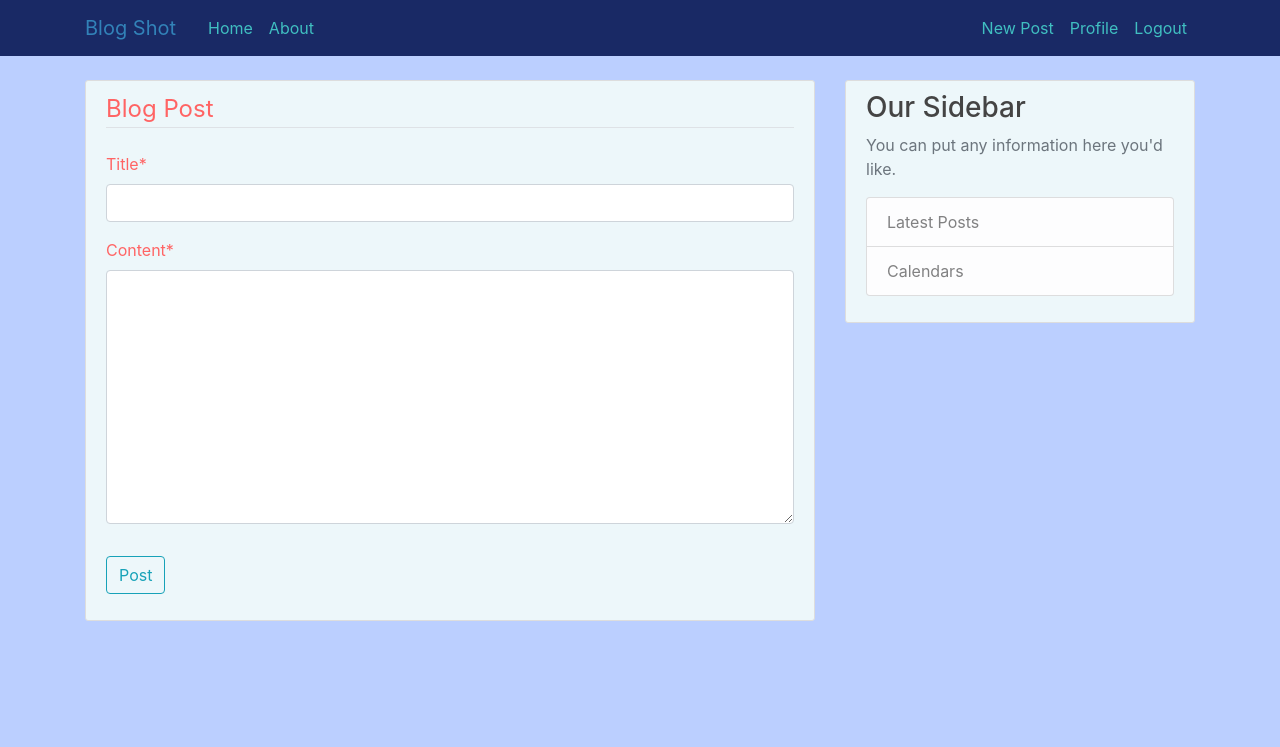
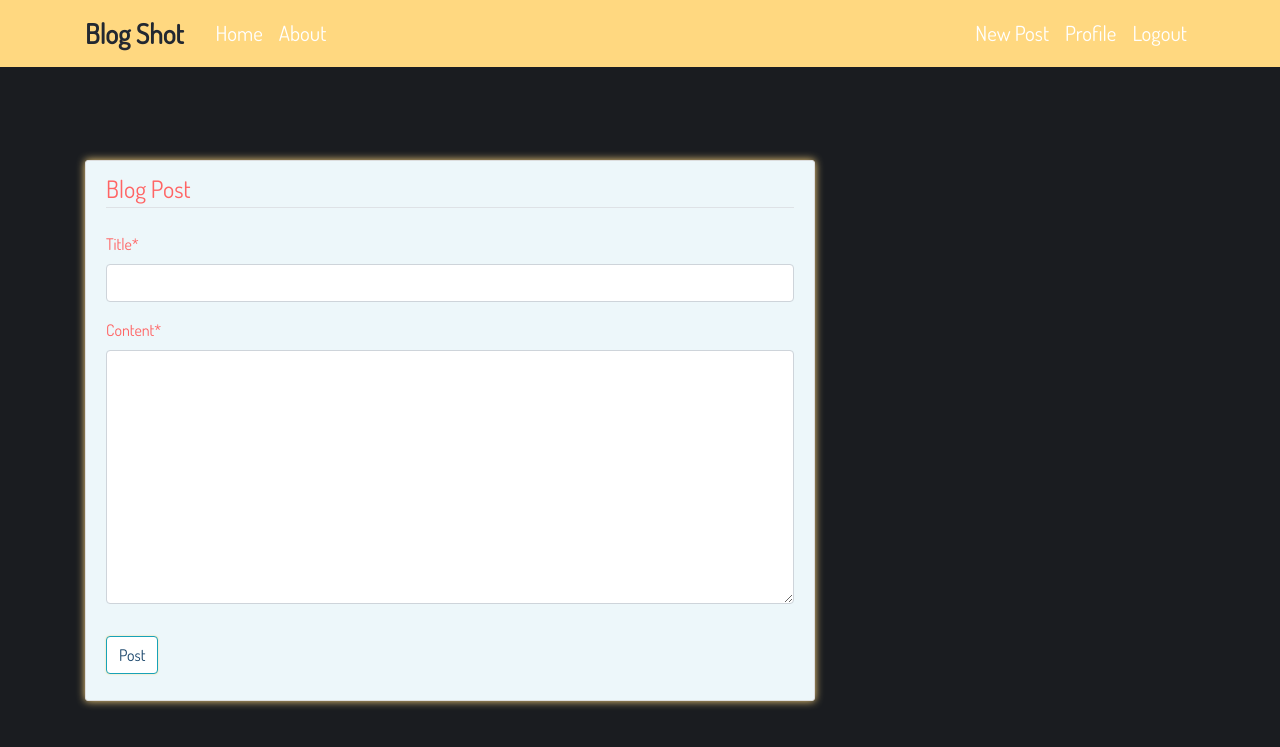
Before and after one commit to Riya-Prasad/djangoBlog, a Django app: page /post/new/ in a window 1280 px wide. Shown: the top 747 px of the page. Run offline with Django 3.2, Linux system fonts and the light colour scheme; the visitor is signed in with stand-in values (Sample User, id 1); some libraries are stand-ins or nearby versions.

Commit message:
changed few colors and remove sidebar

```diff
--- a/django_blog/blog/static/blog/main.css
+++ b/django_blog/blog/static/blog/main.css
@@ -1,6 +1,8 @@
+@import url('https://fonts.googleapis.com/css2?family=Dosis:wght@400&display=swap');
 
 body {
-  background-color: #bbcfff;
+  font-family: 'Dosis', sans-serif;
+  background-color: #1a1c20;
   color: #ff6464;
   margin-top: 5rem;
 }
@@ -19,27 +21,30 @@ ul {
 }
 
 .container .navbar-brand {
-  color: #3282b8;
+  font-size: 1.7rem;
+  font-weight: 600;
+  color: #222831;
 }
 
 .container .navbar-brand:hover{
-  color: #52de97;
+  color: #29a19c;
 }
 
 .bg-steel {
-  background-color: #192965;
+  background-color: #ffd880;
 }
 
 .site-header .navbar-nav .nav-link {
-  color: #40bfc1;
+  font-size: 1.3rem;
+  color: #fff;
 }
 
 .site-header .navbar-nav .nav-link:hover {
-  color: #52de97;
+  color: #29a19c;
 }
 
 .site-header .navbar-nav .nav-link.active {
-  font-weight: 500;
+  font-weight: 600;
 }
 
 .content-section {
@@ -48,10 +53,12 @@ ul {
   border: 1px solid #dddddd;
   border-radius: 3px;
   margin-bottom: 20px;
+  box-shadow: 0 0 8px #ffd880;
+
 }
 
 .article-title {
-  color: #5f6caf;
+  color: #00303f;
 }
 
 a.article-title:hover {
@@ -60,7 +67,7 @@ a.article-title:hover {
 }
 
 .article-content {
-  color: #fe9801;
+  color: #c72c41;
   white-space: pre-line;
 }
 
@@ -71,14 +78,18 @@ a.article-title:hover {
 }
 
 .article-metadata {
-  color: #6c5b7b;
+  color: #184d47;
   padding-bottom: 1px;
   margin-bottom: 4px;
   border-bottom: 1px solid #e3e3e3
 }
 
+.article-metadata a{
+  color: #045762;
+}
+
 .article-metadata a:hover {
-  color: #018383;
+  color: #4e8d7c;
   text-decoration: none;
 }
 
@@ -98,3 +109,13 @@ a.article-title:hover {
 .account-heading {
   font-size: 2.5rem;
 }
+
+.btn{
+  background-color: #fff;
+  color: #19456b;
+  box-shadow: 0 0 2px #ffd880;
+}
+
+.btn:hover{
+  background-color: #00917c;
+}
--- a/django_blog/blog/templates/blog/index.html
+++ b/django_blog/blog/templates/blog/index.html
@@ -50,7 +50,7 @@
 
 	<main role="main" class="container">
 	    <div class="row">
-	    <div class="col-md-8">
+		    <div class="col-md-8" style="padding-top: 5rem;">
 		      {% if messages %}
 		      	{% for message in messages %}
 		      		<div class="alert alert-{{ message.tags }}">
@@ -59,17 +59,6 @@
 		      	{% endfor %}
 		      {% endif %}
 		      {% block content %}{% endblock %}
-	    </div>
-	    <div class="col-md-4">
-	      <div class="content-section">
-	        <h3>Our Sidebar</h3>
-	        <p class='text-muted'>You can put any information here you'd like.
-	          <ul class="list-group">
-	            <li class="list-group-item list-group-item-light">Latest Posts</li>
-	            <li class="list-group-item list-group-item-light">Calendars</li>
-	          </ul>
-	        </p>
-	      </div>
 		    </div>
 	    </div>
 	</main>
```
Lines whose indentation alone changed are shown as unchanged.
